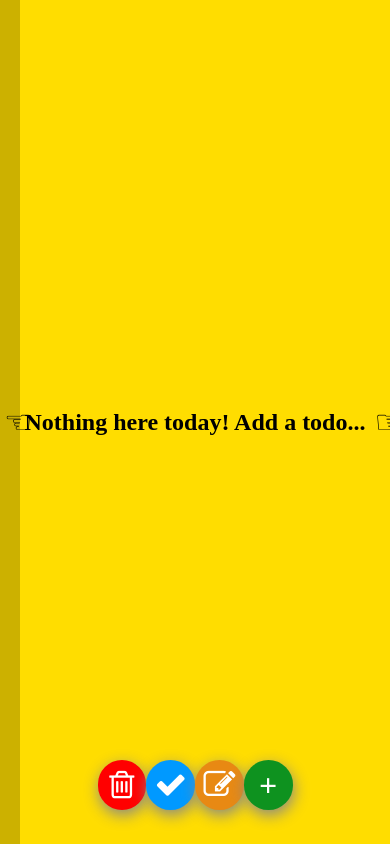
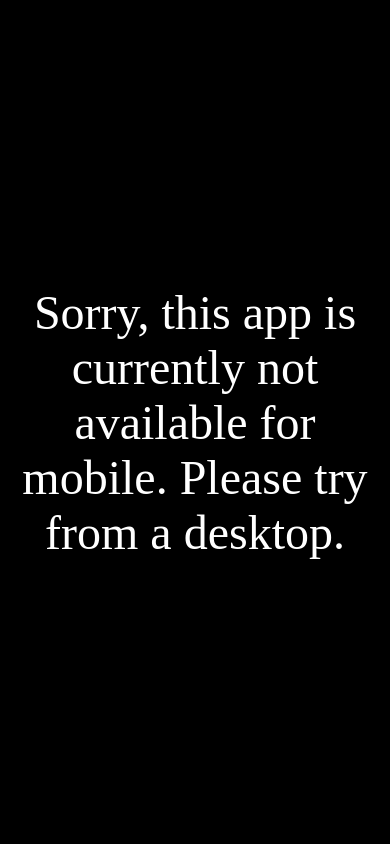
Before and after one commit to shad-k/todo-cards, a plain HTML site: page index.html in a window 390 px wide. Drawn offline with Linux system fonts and the light colour scheme.

Commit message:
Add mobile banner

```diff
--- a/css/style.css
+++ b/css/style.css
@@ -254,8 +254,24 @@ body {
 }
 
 
-@media screen and (max-width: 400px) {
-	.textDiv {
-		font-size: 1.5em;
+.mobileBanner {
+	display: none;
+	position: absolute;
+	background-color: #000;
+	color: #FFF;
+	height: 100%;
+	width: 100%;
+	z-index: 100;
+	text-align: center;
+	font-size: 3em;
+}
+
+
+@media screen and (max-width: 901px) {
+
+	.mobileBanner {
+		display: flex;
+		justify-content: center;
+		align-items: center;
 	}
 }
--- a/index.html
+++ b/index.html
@@ -61,6 +61,7 @@
 			</div>
 		</div>
 
+		<div class="mobileBanner">Sorry, this app is currently not available for mobile. Please try from a desktop.</div>
 	</main>
 
 	<script src="js/app.js"></script>
```
